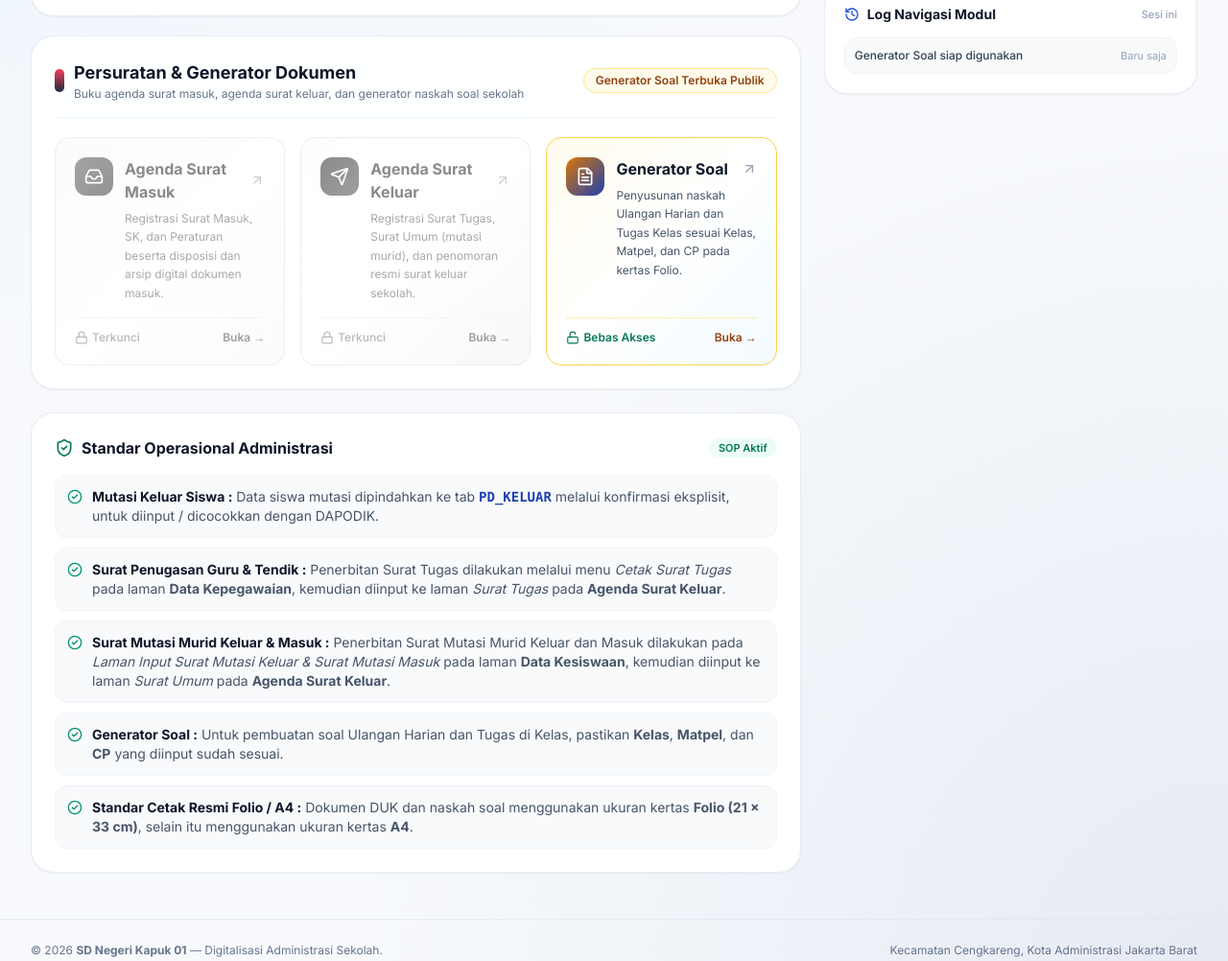
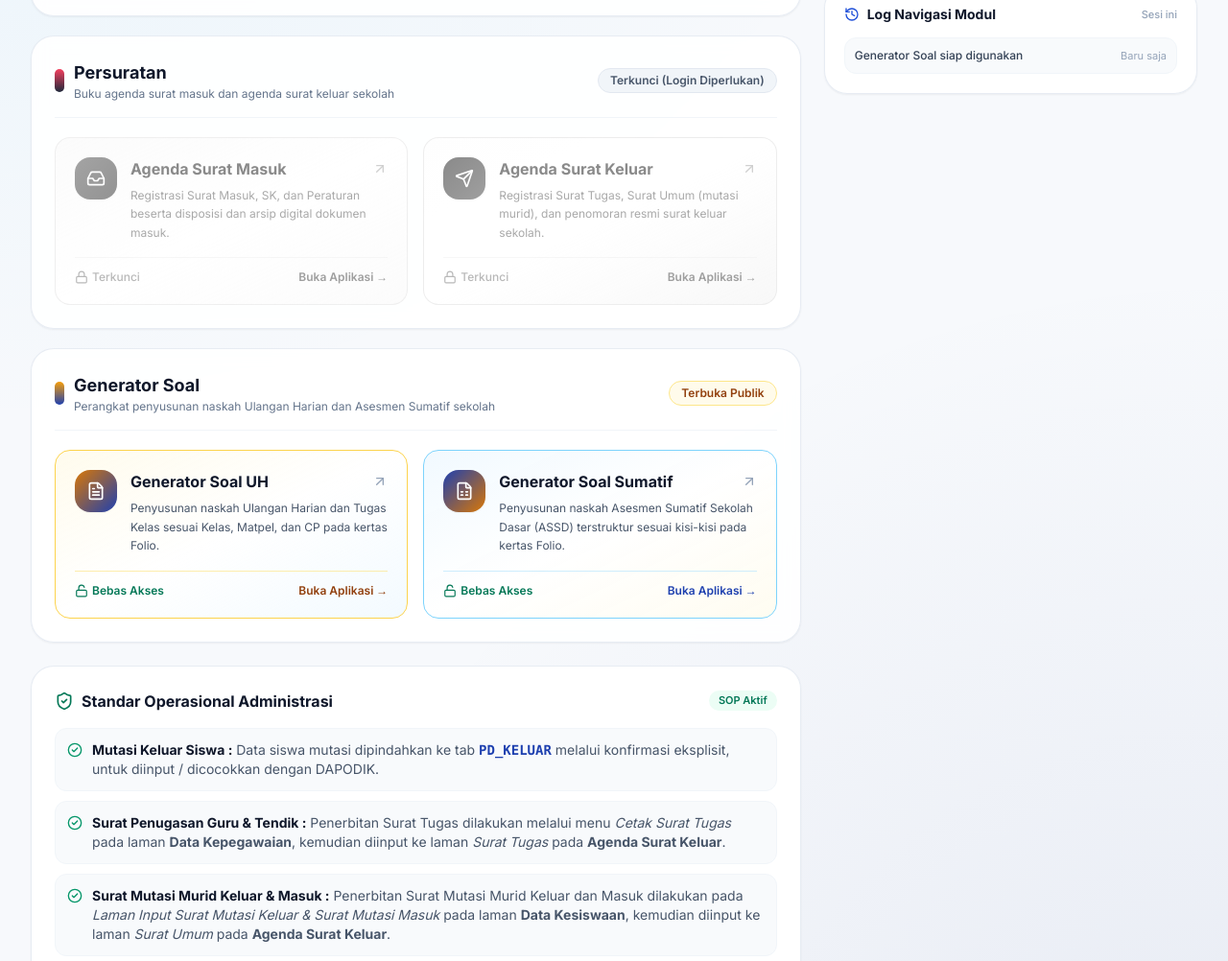
Before and after one commit to sdnkapuk01/hebat, a plain HTML site: page index.html in a window 1280 px wide. Shown: the part 560-1562 px from the top of the page at 96% size. Drawn offline with nearby package versions, Linux system fonts and the light colour scheme; no server answers.

Commit message:
Update index.html

```diff
--- a/index.html
+++ b/index.html
@@ -3,7 +3,7 @@
 <head>
   <meta charset="UTF-8" />
   <meta name="viewport" content="width=device-width, initial-scale=1.0" />
-  <title>Portal Administrasi Digital SDN Kapuk 01</title>
+  <title>Portal Administrasi Digital SD Negeri Kapuk 01</title>
   <link rel="icon" type="image/png" href="https://drive.google.com/thumbnail?id=1RLtSahDI8fZunGk7ckE_YznaAVGlQShh&sz=w128" />
 
   <!-- Tailwind CSS -->
@@ -125,7 +125,7 @@
               Portal Administrasi Digital
             </h1>
             <p class="text-xs text-blue-100/90 mt-0.5 truncate">
-              Jl. Kapuk Raya No. 48, Cengkareng - Jakarta Barat
+              Jl. Kapuk Raya No. 48A, Kel. Kapuk, Kec. Cengkareng, Kota Adm. Jakarta Barat
             </p>
           </div>
         </div>
@@ -337,22 +337,22 @@
             </div>
           </div>
 
-          <!-- Kelompok B: Persuratan & Perangkat Sekolah -->
+          <!-- Kelompok B: Persuratan -->
           <div class="bg-white/90 backdrop-blur rounded-3xl p-5 sm:p-6 border border-slate-200/80 shadow-sm">
             <div class="flex flex-col sm:flex-row sm:items-center justify-between gap-2 pb-4 mb-5 border-b border-slate-100">
               <div class="flex items-center gap-2.5">
                 <span class="w-2.5 h-6 rounded-full bg-gradient-to-b from-rose-500 to-slate-800"></span>
                 <div>
-                  <h2 class="text-base sm:text-lg font-bold text-slate-900">Persuratan &amp; Generator Dokumen</h2>
-                  <p class="text-xs text-slate-500">Buku agenda surat masuk, agenda surat keluar, dan generator naskah soal sekolah</p>
+                  <h2 class="text-base sm:text-lg font-bold text-slate-900">Persuratan</h2>
+                  <p class="text-xs text-slate-500">Buku agenda surat masuk dan agenda surat keluar sekolah</p>
                 </div>
               </div>
-              <span id="badge-role-2" class="self-start sm:self-auto text-xs font-semibold px-3 py-1 rounded-full bg-amber-50 text-amber-800 border border-amber-200">
-                Generator Soal Terbuka Publik
+              <span id="badge-role-2" class="self-start sm:self-auto text-xs font-semibold px-3 py-1 rounded-full bg-slate-100 text-slate-600 border border-slate-200">
+                Terkunci (Login Diperlukan)
               </span>
             </div>
 
-            <div class="grid grid-cols-1 md:grid-cols-3 gap-4">
+            <div class="grid grid-cols-1 md:grid-cols-2 gap-4">
 
               <!-- Aplikasi 3: Agenda Surat Masuk -->
               <a
@@ -362,15 +362,15 @@
                 target="_blank"
                 rel="noopener noreferrer"
                 onclick="handleModuleLaunch(event, 'Agenda Surat Masuk', 'surat-masuk', 'https://sdnkapuk01.github.io/surat-masuk/')"
-                class="module-card group relative flex flex-col justify-between rounded-2xl p-4 sm:p-5 border border-rose-200/80 bg-gradient-to-br from-rose-50/70 via-white to-slate-100/70 hover:border-rose-500 hover:shadow-lg hover:-translate-y-0.5 transition-all duration-200 opacity-50 pointer-events-none grayscale select-none"
+                class="module-card group relative flex flex-col justify-between rounded-2xl p-5 border border-rose-200/80 bg-gradient-to-br from-rose-50/70 via-white to-slate-100/70 hover:border-rose-500 hover:shadow-lg hover:-translate-y-0.5 transition-all duration-200 opacity-50 pointer-events-none grayscale select-none"
               >
-                <div class="flex items-start gap-3">
-                  <div class="w-10 h-10 rounded-xl bg-gradient-to-br from-rose-600 to-slate-800 text-white flex items-center justify-center shadow-sm shrink-0 group-hover:scale-105 transition-transform">
+                <div class="flex items-start gap-3.5">
+                  <div class="w-11 h-11 rounded-2xl bg-gradient-to-br from-rose-600 to-slate-800 text-white flex items-center justify-center shadow-sm shrink-0 group-hover:scale-105 transition-transform">
                     <i data-lucide="inbox" class="w-5 h-5"></i>
                   </div>
                   <div class="min-w-0 flex-1">
-                    <div class="flex items-center justify-between gap-1">
-                      <h3 class="text-sm sm:text-base font-bold text-slate-900 group-hover:text-rose-700 transition-colors">
+                    <div class="flex items-center justify-between gap-2">
+                      <h3 class="text-base font-bold text-slate-900 group-hover:text-rose-700 transition-colors">
                         Agenda Surat Masuk
                       </h3>
                       <i data-lucide="arrow-up-right" class="w-4 h-4 text-slate-400 group-hover:text-rose-600 shrink-0"></i>
@@ -382,9 +382,9 @@
                 </div>
                 <div class="mt-4 pt-3 border-t border-slate-200/70 flex items-center justify-between text-xs">
                   <span class="lock-status inline-flex items-center gap-1 text-slate-500 font-medium">
-                    <i data-lucide="lock" class="w-3.5 h-3.5"></i> Terkunci
+                    <i data-lucide="lock" class="w-3.5 h-3.5"></i> Terkunci sebelum login
                   </span>
-                  <span class="font-semibold text-slate-700 group-hover:text-rose-700">Buka &rarr;</span>
+                  <span class="font-semibold text-slate-700 group-hover:text-rose-700">Buka Aplikasi &rarr;</span>
                 </div>
               </a>
 
@@ -396,15 +396,15 @@
                 target="_blank"
                 rel="noopener noreferrer"
                 onclick="handleModuleLaunch(event, 'Agenda Surat Keluar', 'surat-keluar', 'https://sdnkapuk01.github.io/surat-keluar/')"
-                class="module-card group relative flex flex-col justify-between rounded-2xl p-4 sm:p-5 border border-indigo-200/80 bg-gradient-to-br from-[#FFFDF7] via-white to-blue-100/60 hover:border-blue-800 hover:shadow-lg hover:-translate-y-0.5 transition-all duration-200 opacity-50 pointer-events-none grayscale select-none"
+                class="module-card group relative flex flex-col justify-between rounded-2xl p-5 border border-indigo-200/80 bg-gradient-to-br from-[#FFFDF7] via-white to-blue-100/60 hover:border-blue-800 hover:shadow-lg hover:-translate-y-0.5 transition-all duration-200 opacity-50 pointer-events-none grayscale select-none"
               >
-                <div class="flex items-start gap-3">
-                  <div class="w-10 h-10 rounded-xl bg-gradient-to-br from-slate-900 to-blue-800 text-white flex items-center justify-center shadow-sm shrink-0 group-hover:scale-105 transition-transform">
+                <div class="flex items-start gap-3.5">
+                  <div class="w-11 h-11 rounded-2xl bg-gradient-to-br from-slate-900 to-blue-800 text-white flex items-center justify-center shadow-sm shrink-0 group-hover:scale-105 transition-transform">
                     <i data-lucide="send" class="w-5 h-5"></i>
                   </div>
                   <div class="min-w-0 flex-1">
-                    <div class="flex items-center justify-between gap-1">
-                      <h3 class="text-sm sm:text-base font-bold text-slate-900 group-hover:text-blue-900 transition-colors">
+                    <div class="flex items-center justify-between gap-2">
+                      <h3 class="text-base font-bold text-slate-900 group-hover:text-blue-900 transition-colors">
                         Agenda Surat Keluar
                       </h3>
                       <i data-lucide="arrow-up-right" class="w-4 h-4 text-slate-400 group-hover:text-blue-800 shrink-0"></i>
@@ -416,30 +416,50 @@
                 </div>
                 <div class="mt-4 pt-3 border-t border-slate-200/70 flex items-center justify-between text-xs">
                   <span class="lock-status inline-flex items-center gap-1 text-slate-500 font-medium">
-                    <i data-lucide="lock" class="w-3.5 h-3.5"></i> Terkunci
+                    <i data-lucide="lock" class="w-3.5 h-3.5"></i> Terkunci sebelum login
                   </span>
-                  <span class="font-semibold text-slate-700 group-hover:text-blue-900">Buka &rarr;</span>
+                  <span class="font-semibold text-slate-700 group-hover:text-blue-900">Buka Aplikasi &rarr;</span>
                 </div>
               </a>
 
-              <!-- Aplikasi 5: Generator Soal (SELALU AKTIF SEBELUM LOGIN) -->
+            </div>
+          </div>
+
+          <!-- Kelompok C: Generator Soal -->
+          <div class="bg-white/90 backdrop-blur rounded-3xl p-5 sm:p-6 border border-slate-200/80 shadow-sm">
+            <div class="flex flex-col sm:flex-row sm:items-center justify-between gap-2 pb-4 mb-5 border-b border-slate-100">
+              <div class="flex items-center gap-2.5">
+                <span class="w-2.5 h-6 rounded-full bg-gradient-to-b from-amber-500 to-blue-800"></span>
+                <div>
+                  <h2 class="text-base sm:text-lg font-bold text-slate-900">Generator Soal</h2>
+                  <p class="text-xs text-slate-500">Perangkat penyusunan naskah Ulangan Harian dan Asesmen Sumatif sekolah</p>
+                </div>
+              </div>
+              <span id="badge-role-3" class="self-start sm:self-auto text-xs font-semibold px-3 py-1 rounded-full bg-amber-50 text-amber-800 border border-amber-200">
+                Terbuka Publik
+              </span>
+            </div>
+
+            <div class="grid grid-cols-1 md:grid-cols-2 gap-4">
+
+              <!-- Aplikasi 5: Generator Soal UH (SELALU AKTIF SEBELUM LOGIN) -->
               <a
                 id="card-generator-soal"
                 data-module="generator-soal"
                 href="https://sdnkapuk01.github.io/generator-soal/"
                 target="_blank"
                 rel="noopener noreferrer"
-                onclick="handleModuleLaunch(event, 'Generator Soal', 'generator-soal', 'https://sdnkapuk01.github.io/generator-soal/')"
-                class="module-card group relative flex flex-col justify-between rounded-2xl p-4 sm:p-5 border border-amber-300 bg-gradient-to-br from-amber-50/90 via-white to-sky-50/80 hover:border-amber-500 hover:shadow-lg hover:-translate-y-0.5 transition-all duration-200"
+                onclick="handleModuleLaunch(event, 'Generator Soal UH', 'generator-soal', 'https://sdnkapuk01.github.io/generator-soal/')"
+                class="module-card group relative flex flex-col justify-between rounded-2xl p-5 border border-amber-300 bg-gradient-to-br from-amber-50/90 via-white to-sky-50/80 hover:border-amber-500 hover:shadow-lg hover:-translate-y-0.5 transition-all duration-200"
               >
-                <div class="flex items-start gap-3">
-                  <div class="w-10 h-10 rounded-xl bg-gradient-to-br from-amber-600 to-blue-800 text-white flex items-center justify-center shadow-sm shrink-0 group-hover:scale-105 transition-transform">
+                <div class="flex items-start gap-3.5">
+                  <div class="w-11 h-11 rounded-2xl bg-gradient-to-br from-amber-600 to-blue-800 text-white flex items-center justify-center shadow-sm shrink-0 group-hover:scale-105 transition-transform">
                     <i data-lucide="file-text" class="w-5 h-5"></i>
                   </div>
                   <div class="min-w-0 flex-1">
-                    <div class="flex items-center justify-between gap-1">
-                      <h3 class="text-sm sm:text-base font-bold text-slate-900 group-hover:text-amber-800 transition-colors">
-                        Generator Soal
+                    <div class="flex items-center justify-between gap-2">
+                      <h3 class="text-base font-bold text-slate-900 group-hover:text-amber-800 transition-colors">
+                        Generator Soal UH
                       </h3>
                       <i data-lucide="arrow-up-right" class="w-4 h-4 text-slate-400 group-hover:text-amber-700 shrink-0"></i>
                     </div>
@@ -452,7 +472,41 @@
                   <span class="inline-flex items-center gap-1 text-emerald-700 font-semibold">
                     <i data-lucide="unlock" class="w-3.5 h-3.5"></i> Bebas Akses
                   </span>
-                  <span class="font-semibold text-amber-800 group-hover:text-amber-900">Buka &rarr;</span>
+                  <span class="font-semibold text-amber-800 group-hover:text-amber-900">Buka Aplikasi &rarr;</span>
+                </div>
+              </a>
+
+              <!-- Aplikasi 6: Generator Soal Sumatif (SELALU AKTIF SEBELUM LOGIN) -->
+              <a
+                id="card-generator-soal-sumatif"
+                data-module="generator-soal-sumatif"
+                href="https://sdnkapuk01.github.io/generator-soal-assd/"
+                target="_blank"
+                rel="noopener noreferrer"
+                onclick="handleModuleLaunch(event, 'Generator Soal Sumatif', 'generator-soal-sumatif', 'https://sdnkapuk01.github.io/generator-soal-assd/')"
+                class="module-card group relative flex flex-col justify-between rounded-2xl p-5 border border-sky-300 bg-gradient-to-br from-sky-50/90 via-white to-amber-50/70 hover:border-sky-500 hover:shadow-lg hover:-translate-y-0.5 transition-all duration-200"
+              >
+                <div class="flex items-start gap-3.5">
+                  <div class="w-11 h-11 rounded-2xl bg-gradient-to-br from-blue-800 to-amber-600 text-white flex items-center justify-center shadow-sm shrink-0 group-hover:scale-105 transition-transform">
+                    <i data-lucide="file-spreadsheet" class="w-5 h-5"></i>
+                  </div>
+                  <div class="min-w-0 flex-1">
+                    <div class="flex items-center justify-between gap-2">
+                      <h3 class="text-base font-bold text-slate-900 group-hover:text-blue-800 transition-colors">
+                        Generator Soal Sumatif
+                      </h3>
+                      <i data-lucide="arrow-up-right" class="w-4 h-4 text-slate-400 group-hover:text-blue-700 shrink-0"></i>
+                    </div>
+                    <p class="text-xs text-slate-600 mt-1.5 leading-relaxed">
+                      Penyusunan naskah Asesmen Sumatif Sekolah Dasar (ASSD) terstruktur sesuai kisi-kisi pada kertas Folio.
+                    </p>
+                  </div>
+                </div>
+                <div class="mt-4 pt-3 border-t border-sky-200/70 flex items-center justify-between text-xs">
+                  <span class="inline-flex items-center gap-1 text-emerald-700 font-semibold">
+                    <i data-lucide="unlock" class="w-3.5 h-3.5"></i> Bebas Akses
+                  </span>
+                  <span class="font-semibold text-blue-800 group-hover:text-blue-900">Buka Aplikasi &rarr;</span>
                 </div>
               </a>
 
@@ -538,7 +592,7 @@
 
             <div class="mb-4 rounded-xl bg-amber-50/90 border border-amber-200/80 p-3 text-xs text-amber-900 flex items-start gap-2">
               <i data-lucide="info" class="w-4 h-4 text-amber-600 shrink-0 mt-0.5"></i>
-              <span>Sebelum login, hanya kartu pintasan <strong>Generator Soal</strong> yang dapat diakses.</span>
+              <span>Sebelum login, hanya modul <strong>Generator Soal</strong> yang dapat diakses.</span>
             </div>
 
             <form id="login-form" onsubmit="submitPortalLogin(event)" class="space-y-3.5">
@@ -805,6 +859,7 @@
       const loginView = document.getElementById('auth-login-view');
       const profileView = document.getElementById('auth-profile-view');
       const cards = document.querySelectorAll('.module-card');
+      const publicModules = ['generator-soal', 'generator-soal-sumatif'];
 
       if (!session) {
         // Status Header
@@ -820,14 +875,14 @@
         // Badge kelompok modul
         badge1.textContent = 'Terkunci (Login Diperlukan)';
         badge1.className = 'self-start sm:self-auto text-xs font-semibold px-3 py-1 rounded-full bg-slate-100 text-slate-600 border border-slate-200';
-        badge2.textContent = 'Generator Soal Terbuka Publik';
-        badge2.className = 'self-start sm:self-auto text-xs font-semibold px-3 py-1 rounded-full bg-amber-50 text-amber-800 border border-amber-200';
+        badge2.textContent = 'Terkunci (Login Diperlukan)';
+        badge2.className = 'self-start sm:self-auto text-xs font-semibold px-3 py-1 rounded-full bg-slate-100 text-slate-600 border border-slate-200';
 
-        // Nonaktifkan semua kartu kecuali generator-soal
+        // Nonaktifkan semua kartu kecuali modul Generator Soal
         cards.forEach((card) => {
           const modKey = card.getAttribute('data-module');
           const lockLabel = card.querySelector('.lock-status');
-          if (modKey === 'generator-soal') {
+          if (publicModules.includes(modKey)) {
             card.classList.remove('opacity-50', 'pointer-events-none', 'grayscale', 'select-none');
           } else {
             card.classList.add('opacity-50', 'pointer-events-none', 'grayscale', 'select-none');
@@ -864,7 +919,7 @@
       cards.forEach((card) => {
         const modKey = card.getAttribute('data-module');
         const lockLabel = card.querySelector('.lock-status');
-        if (modKey === 'generator-soal' || isAllAllowed || allowed.includes(modKey)) {
+        if (publicModules.includes(modKey) || isAllAllowed || allowed.includes(modKey)) {
           card.classList.remove('opacity-50', 'pointer-events-none', 'grayscale', 'select-none');
           if (lockLabel) {
             lockLabel.innerHTML = '<i data-lucide="unlock" class="w-3.5 h-3.5 text-emerald-600"></i> <span class="text-emerald-700 font-semibold">Aktif</span>';
@@ -887,7 +942,7 @@
         userRoleEl.textContent = 'Operator / Staf TU (Sesi 12 Jam)';
         badge1.textContent = 'Operator (Sesuai Wewenang Modul)';
         badge1.className = 'self-start sm:self-auto text-xs font-semibold px-3 py-1 rounded-full bg-amber-50 text-amber-800 border border-amber-200';
-        badge2.textContent = 'Operator (Input Agenda & Soal)';
+        badge2.textContent = 'Operator (Input Agenda)';
         badge2.className = 'self-start sm:self-auto text-xs font-semibold px-3 py-1 rounded-full bg-amber-50 text-amber-800 border border-amber-200';
       } else {
         userRoleEl.textContent = 'Viewer / Pimpinan (Read-Only)';
@@ -903,9 +958,10 @@
     // Mencatat navigasi saat pengguna membuka salah satu aplikasi
     function handleModuleLaunch(event, moduleName, moduleKey, url) {
       const session = getActiveSession();
+      const publicModules = ['generator-soal', 'generator-soal-sumatif'];
 
-      // Izinkan Generator Soal dibuka tanpa login
-      if (!session && moduleKey !== 'generator-soal') {
+      // Izinkan modul Generator Soal dibuka tanpa login
+      if (!session && !publicModules.includes(moduleKey)) {
         event.preventDefault();
         document.getElementById('login-username').focus();
         showToast('Akses Terkunci', 'Silakan login pada kolom sebelah kanan untuk membuka modul ini.', 'warning');
```
